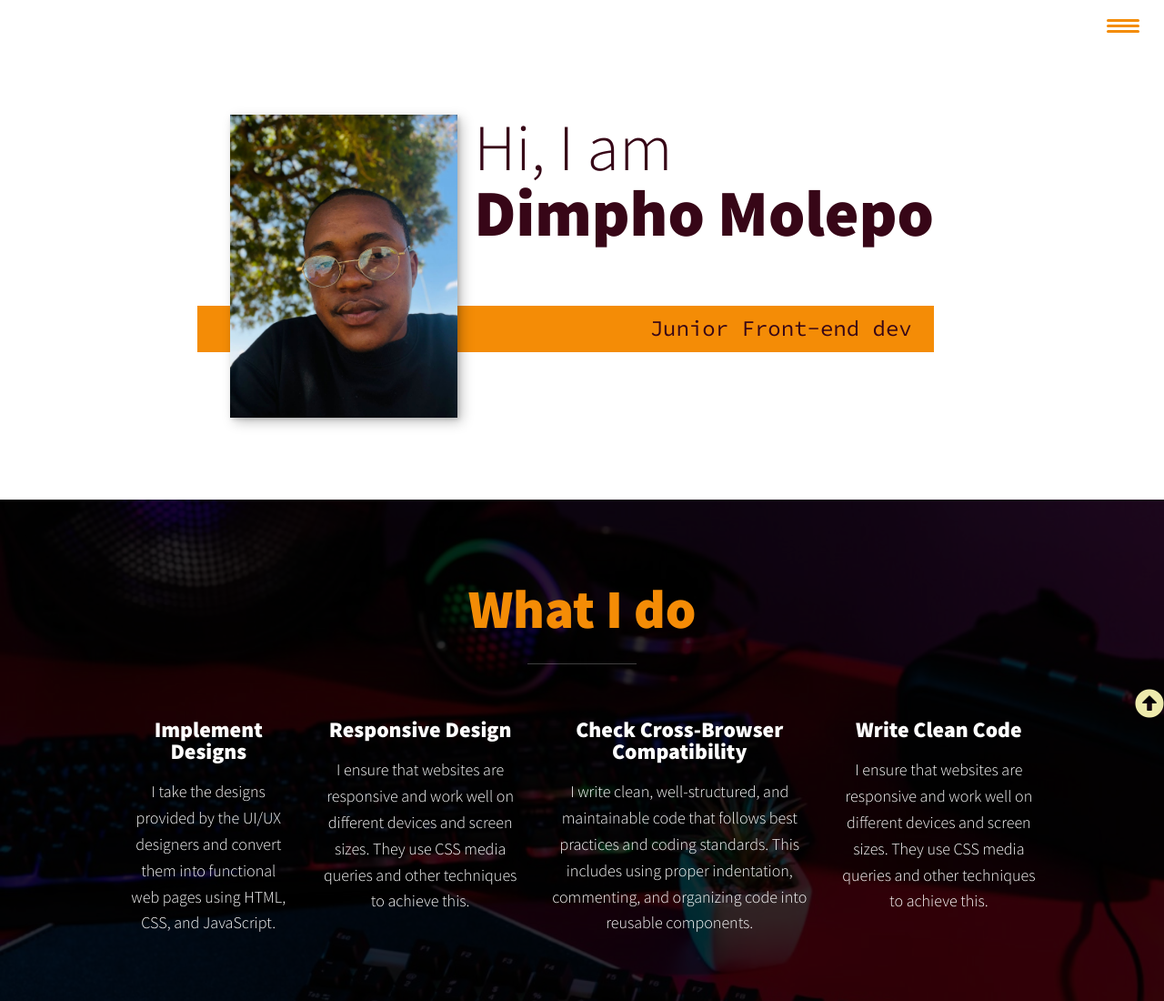
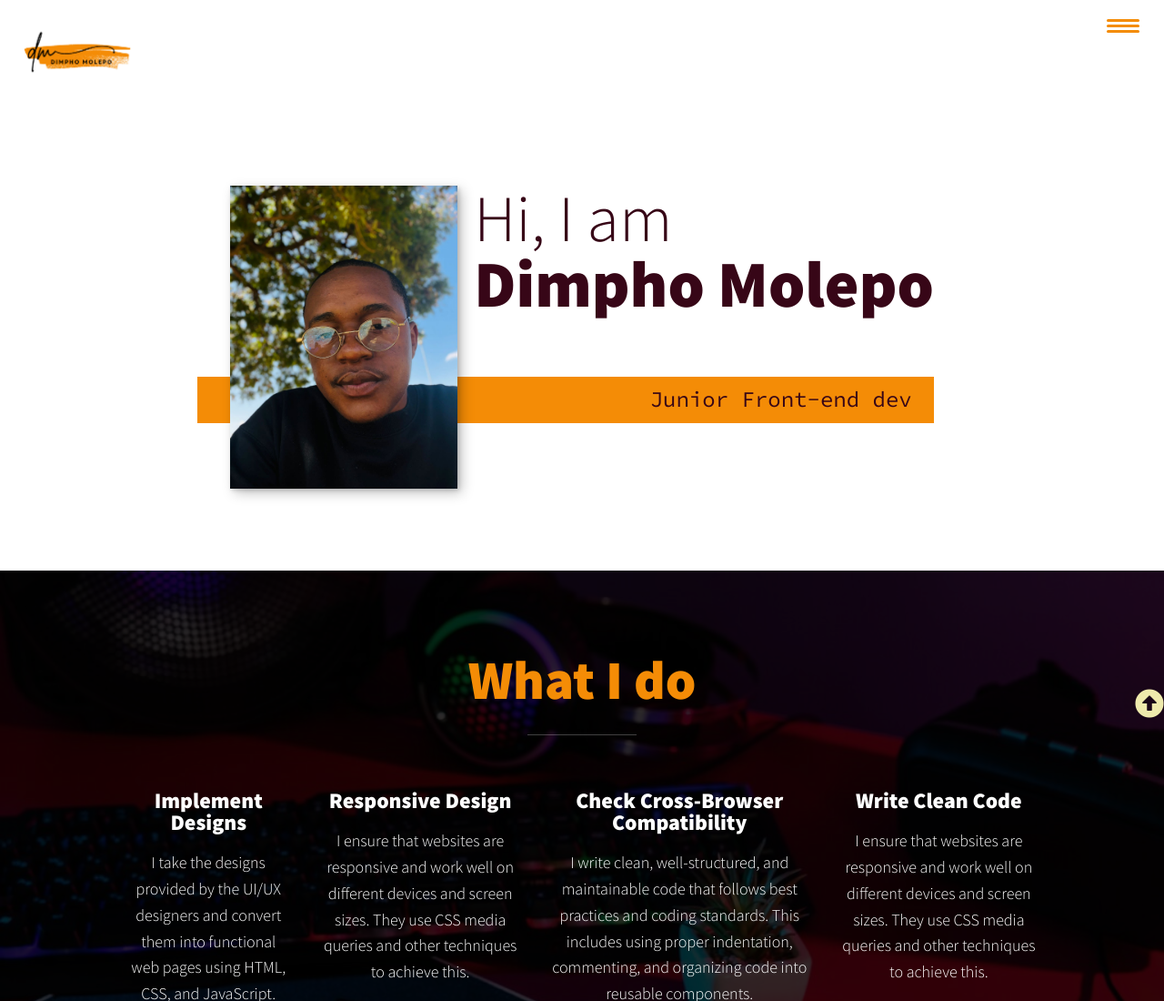
Before and after one commit to Dimpho-Molepo/DIMMOL405_BCL2401_GroupA_DimphoMolepo_SDF08, a website built with Vite: page SDF08 BUILD A RESPONSIVE PORTFOLIO/index.html in a window 1280 px wide. Shown: the top 1100 px of the page at 91% size. Built offline with nearby package versions, Linux system fonts and the light colour scheme.

Commit message:
Added a logo

```diff
--- a/SDF08 BUILD A RESPONSIVE PORTFOLIO/css/style.css
+++ b/SDF08 BUILD A RESPONSIVE PORTFOLIO/css/style.css
@@ -38,9 +38,10 @@
 /* General styles */
 
 /* endable this to add smooth scrolling */
-/* html {
+html {
     scroll-behavior: smooth;
-} */
+}
+
 html{
     scroll-behavior: smooth;
 }
@@ -147,7 +148,7 @@ header {
 }
 
 .logo {
-    max-width: 100px;
+    max-width: 11%;
 }
 
 .nav {
--- a/SDF08 BUILD A RESPONSIVE PORTFOLIO/index.html
+++ b/SDF08 BUILD A RESPONSIVE PORTFOLIO/index.html
@@ -16,9 +16,9 @@
     </head>
     <body>
         <header>
-            <!-- <div class="logo">
-                <img src="img/devjane.png" alt="">
-            </div> -->
+            <div class="logo">
+                <img src="img/Screenshot 2024-02-16 104940.png" alt="">
+            </div>
             <button class="nav-toggle" aria-label="toggle navigation">
                 <span class="hamburger"></span>
             </button>
@@ -53,7 +53,7 @@
                 <div class="service">
                     <h3>Implement Designs</h3>
                     <p>I take the designs provided by the UI/UX designers and convert them into functional web pages using HTML, CSS, and JavaScript.</p>
-                </div> <!-- / service -->
+                </div> <!-- / service  add-->
 
                 <div class="service">
                     <h3>Responsive Design</h3>
```
Also changed, not shown: SDF08 BUILD A RESPONSIVE PORTFOLIO/img/Screenshot 2024-02-16 104940.png (added), SDF08 BUILD A RESPONSIVE PORTFOLIO/img/desk-surface-with-laptop-smartphone_23-2148821896.jpg (deleted), SDF08 BUILD A RESPONSIVE PORTFOLIO/img/dev-jane-01.jpg (deleted), SDF08 BUILD A RESPONSIVE PORTFOLIO/img/dev-jane-02.jpg (deleted), SDF08 BUILD A RESPONSIVE PORTFOLIO/img/devjane.png (deleted), SDF08 BUILD A RESPONSIVE PORTFOLIO/img/portfolio-01.jpg (deleted), SDF08 BUILD A RESPONSIVE PORTFOLIO/img/portfolio-02.jpg (deleted), SDF08 BUILD A RESPONSIVE PORTFOLIO/img/portfolio-03.jpg (deleted), SDF08 BUILD A RESPONSIVE PORTFOLIO/img/portfolio-04.jpg (deleted), SDF08 BUILD A RESPONSIVE PORTFOLIO/img/portfolio-05.jpg (deleted), SDF08 BUILD A RESPONSIVE PORTFOLIO/img/portfolio-06.jpg (deleted), SDF08 BUILD A RESPONSIVE PORTFOLIO/img/portfolio-07.jpg (deleted), SDF08 BUILD A RESPONSIVE PORTFOLIO/img/portfolio-08.jpg (deleted), SDF08 BUILD A RESPONSIVE PORTFOLIO/img/portfolio-09.jpg (deleted), 3 more files.
